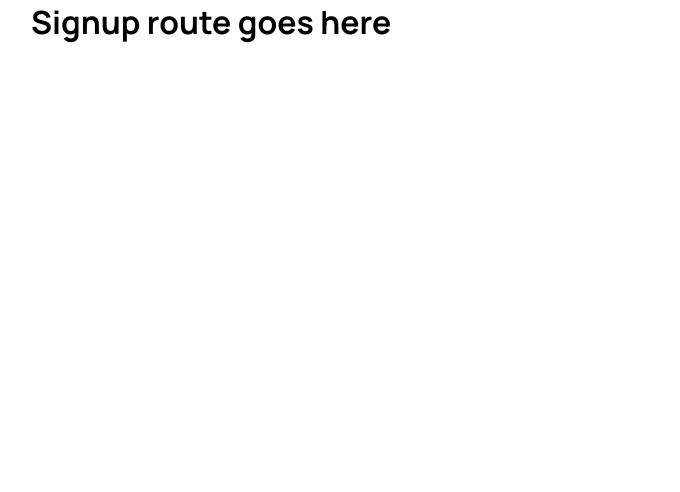
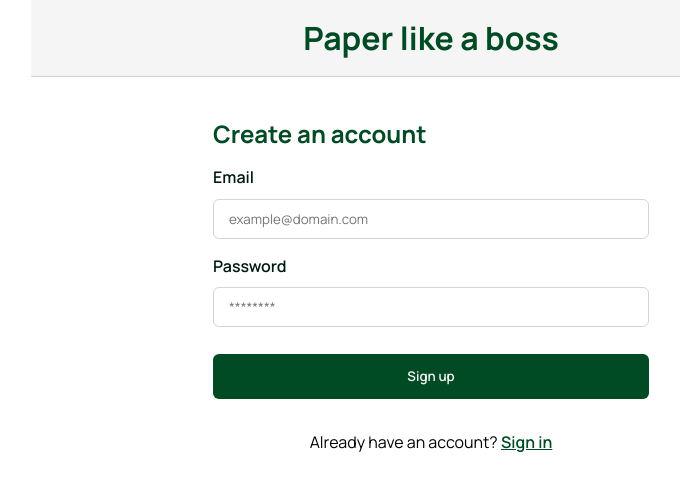
Before and after one commit to rayenrsalhi9/real-time-app-supabase, a React (Vite) app: page /signup in a window 1280 px wide. Shown: the top 492 px of the page, without its empty margins (209-889 px from the left). Built offline with nearby package versions, Linux system fonts and the light colour scheme; no server answers.

Commit message:
feat(Signup): implement signup form with validation and loading state
Add form handling using react-router's Form component with email/password fields
Include error display and loading state during submission
Add link to signin page for existing users

```diff
--- a/src/routes/Signup.jsx
+++ b/src/routes/Signup.jsx
@@ -1,7 +1,50 @@
-import React from 'react'
+import {
+  Form,
+  Link,
+  useNavigation,
+  useActionData,
+} from "react-router-dom"
 
-export default function Signup() {
+export async function action({request}) {
+  const formData = await request.formData()
+  // 1. extract form data
+  const email = formData.get('email')
+  const password = formData.get('password')
+  console.log(email, password)
+
+  return null
+}
+
+export default function Login() {
+
+  const {state} = useNavigation()
+  const error = useActionData()
+
   return (
-    <h1>Signup route goes here</h1>
+    <>
+      <header className='login-header'>
+        <h1>Paper like a boss</h1>
+      </header>
+      <Form className="auth-form" method="post" replace>
+        <div className="form-content">
+          <h2>Create an account</h2>
+          {error ? <p className="auth-error-msg">{error}</p> : null}
+          <div className="form-field">
+            <label htmlFor="email">Email</label>
+            <input type="email" id="email" name="email" className={error ? 'error' : ''} placeholder="example@domain.com" required />
+          </div>
+          <div className="form-field">
+            <label htmlFor="password">Password</label>
+            <input type="password" id="password" name="password" className={error ? 'error' : ''} placeholder="********" required />
+          </div>
+        </div>
+        <button className="submit-btn" type="submit" disabled={state === 'submitting'}>
+          { state === 'submitting' ? "Signing up..." : "Sign up" }
+        </button>
+        <p className="signup-cta">
+          Already have an account? <Link to="/signin">Sign in</Link>
+        </p>
+      </Form>
+    </>
   )
 }
```
